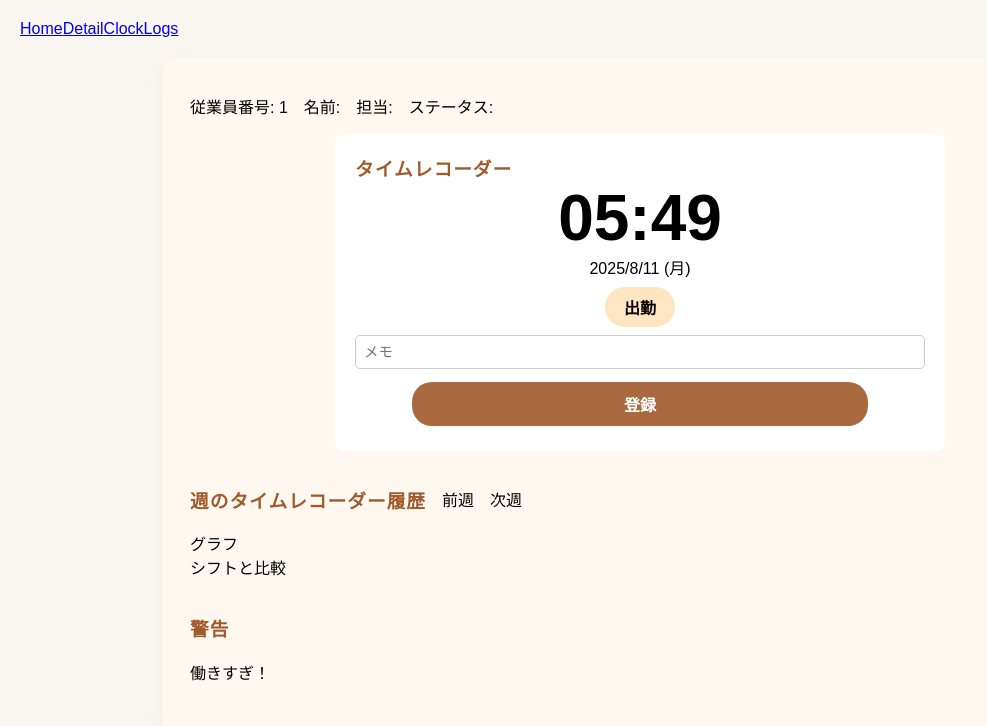
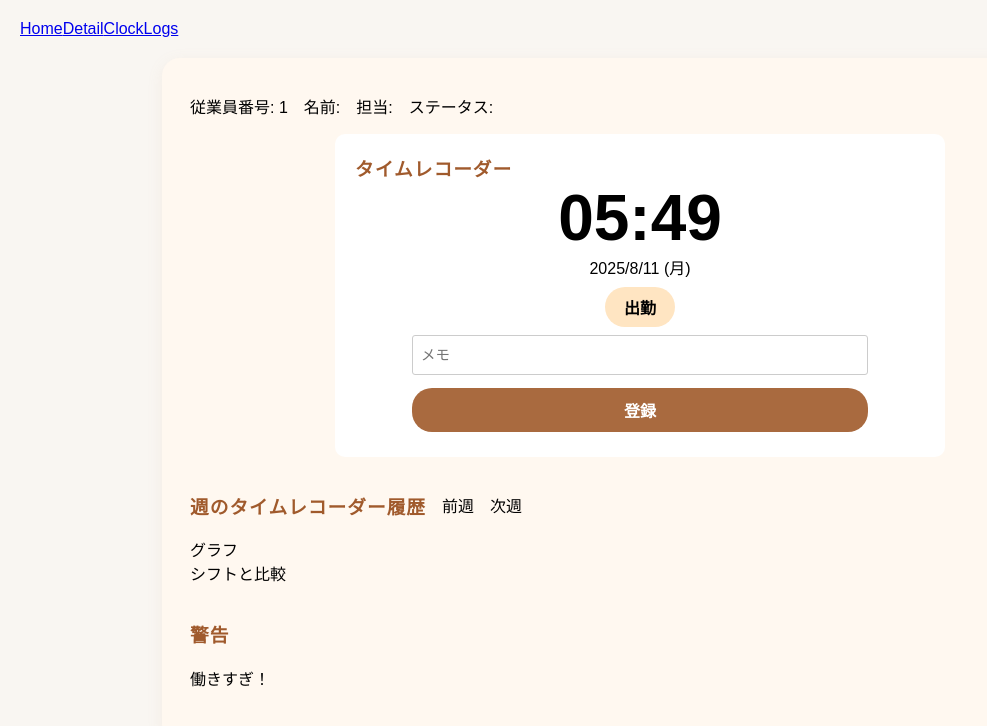
Before and after one commit to megumi-seki/brush-up-challenge, a React (Vite) app: page /detail/1/1/1 in a window 1280 px wide. Shown: the top 726 px of the page, without its empty margins (0-987 px from the left). Built offline with nearby package versions, Linux system fonts and the light colour scheme.

Commit message:
adjust styles

```diff
--- a/src/components/TimeRecorderForm.tsx
+++ b/src/components/TimeRecorderForm.tsx
@@ -165,6 +165,8 @@ const TimeRecorderForm = ({ empId }: Props) => {
         onChange={setSelectedType}
       />
       {roleOptions.length > 0 && selectedRole && (
+        <>
+          <div className="divider"></div>
           <RadioGroup
             name="target_role"
             options={roleOptions}
@@ -172,6 +174,7 @@ const TimeRecorderForm = ({ empId }: Props) => {
             onChange={setSelectedRole}
             text={typeTexts[selectedType]}
           />
+        </>
       )}
       <div className="note-frame">
         <label htmlFor="note" className="hidden">
--- a/src/index.css
+++ b/src/index.css
@@ -125,15 +125,16 @@ th {
   .note-input {
     padding: 8px;
     border: 1px solid #ccc;
-    border-radius: 5px;
+    border-radius: 3px;
     font-size: 0.9rem;
     box-sizing: border-box;
     width: 100%;
+    height: 2.5rem;
   }
 
   .note-frame {
     margin: 0 auto;
-    width: 100%;
+    width: 80%;
   }
 
   .px-small {
@@ -234,3 +235,8 @@ th {
 .type-text {
   font-size: 0.75rem;
 }
+
+.divider {
+  border-bottom: 0.8px dashed #a49e9a;
+  width: 80%;
+}
```
Lines whose indentation alone changed are shown as unchanged.
